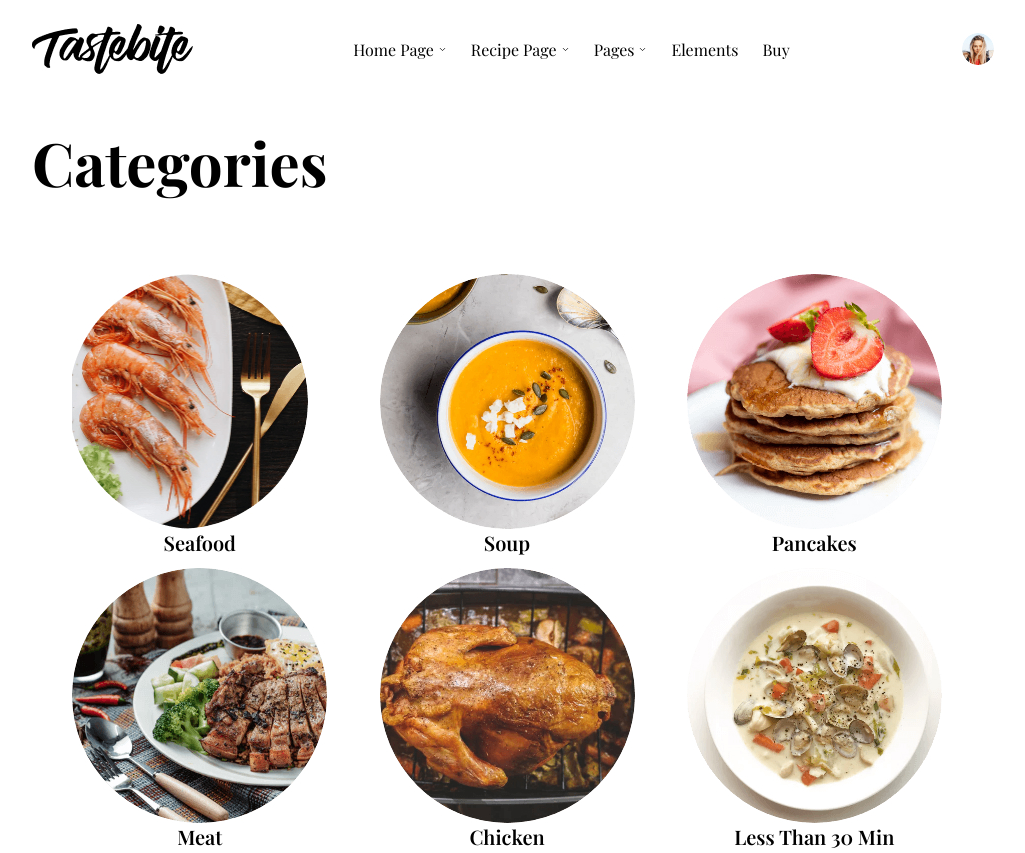
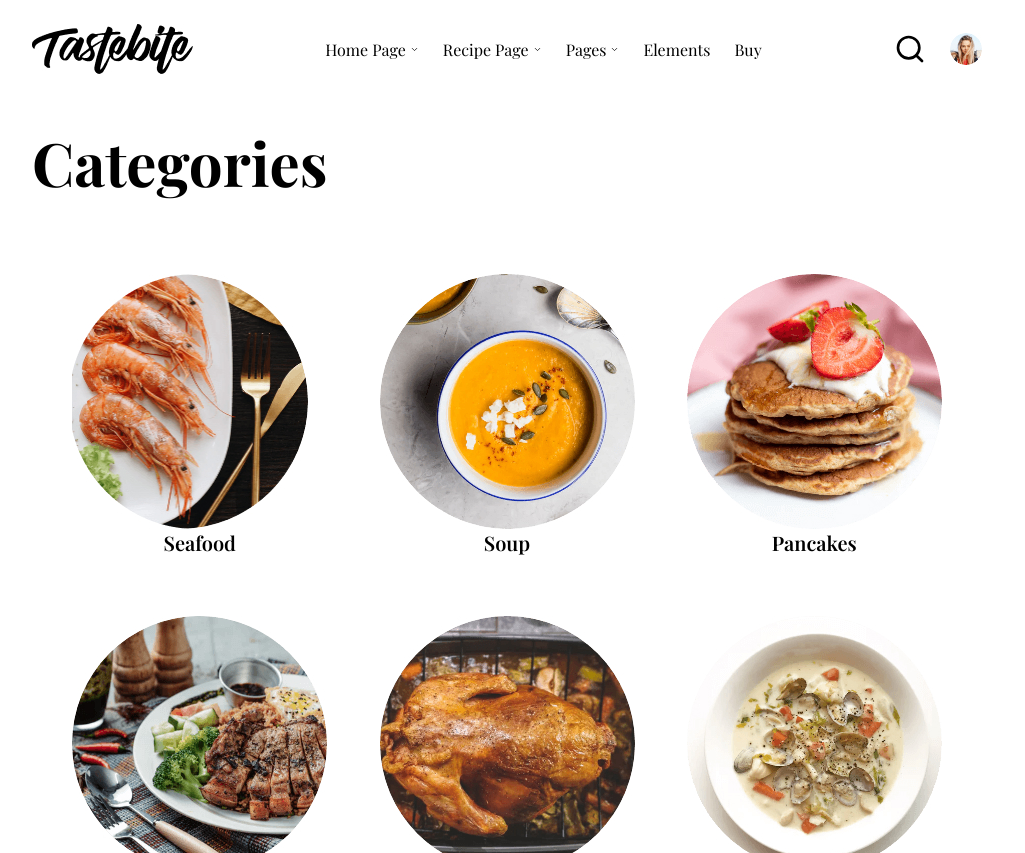
Before and after one commit to nonny2006/recipe, a plain HTML site: page index.html in a window 1280 px wide. Shown: the top 853 px of the page, without its empty margins (133-1158 px from the left). Drawn offline with nearby package versions, Linux system fonts and the light colour scheme; a web font is replaced by a local one.

Commit message:
made some corrections

```diff
--- a/style.css
+++ b/style.css
@@ -43,7 +43,7 @@ nav a{
     gap: 4px;
 }
 
-nav #profile{
+nav #profile svg{
     width: 32px;
     height: auto;
 }
@@ -88,4 +88,5 @@ h2{
     font-weight: 600;
     font-size: 20px;
     text-transform: capitalize;
+    margin-bottom: 48px;
 }
```
